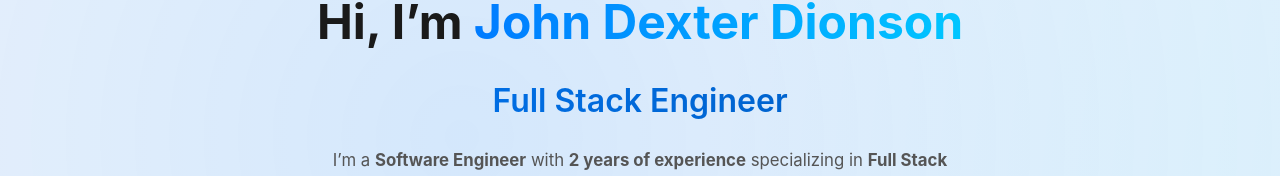
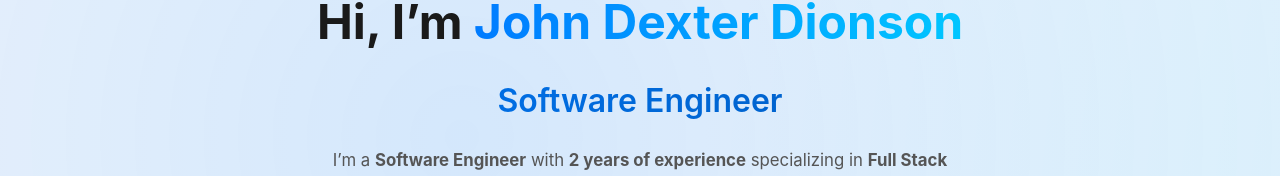
Before and after one commit to engrd2023/Portfolio, a plain HTML site: page index.html in a window 1280 px wide. Shown: the part 202-378 px from the top of the page. Drawn offline with nearby package versions, Linux system fonts and the light colour scheme.

Commit message:
Enhanced User Experience

```diff
--- a/index.html
+++ b/index.html
@@ -28,7 +28,7 @@
     <div class="hero-bg"></div>
     <div class="container">
       <h1>Hi, I’m <span class="highlight">John Dexter Dionson</span></h1>
-      <h2>Full Stack Engineer</h2>
+      <h2>Software Engineer</h2>
         <p>
       I’m a <b>Software Engineer</b> with <b>2 years of experience</b> specializing in <b>Full Stack Development</b>.
       I create modern, scalable, and user-friendly websites and applications that bring real value to clients.
```
